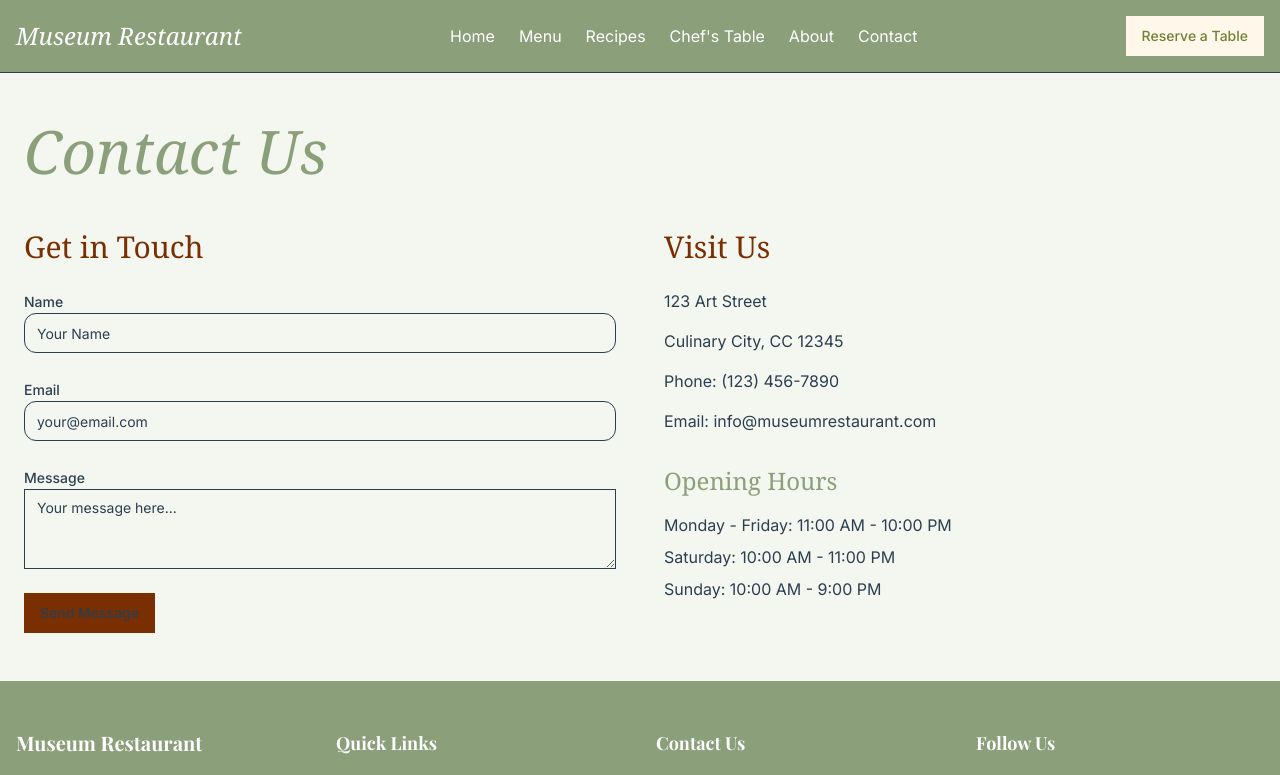
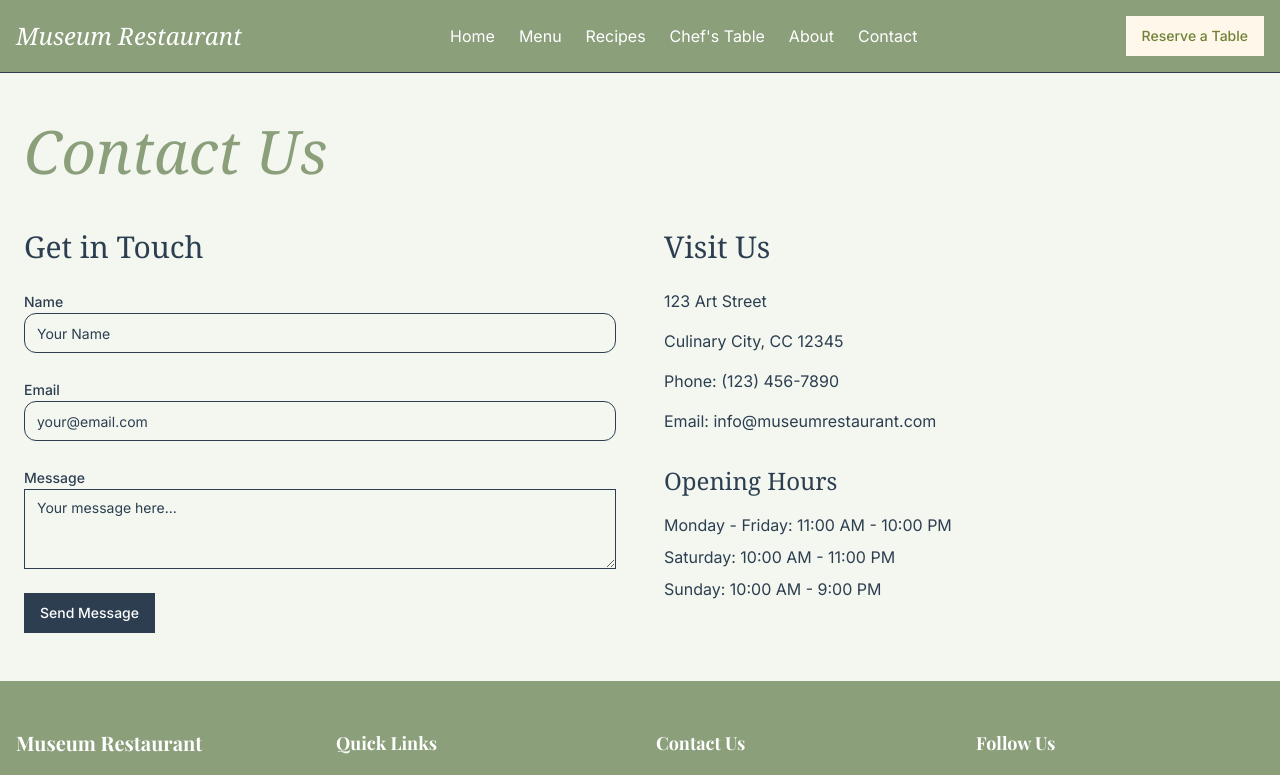
Before and after one commit to firthyo/restaurant-gallary, a Next.js app: page /contact in a window 1280 px wide. Shown: the top 775 px of the page. Built offline with nearby package versions, Linux system fonts and the light colour scheme; a web font is replaced by a local one.

Commit message:
fix color

```diff
--- a/app/about/page.tsx
+++ b/app/about/page.tsx
@@ -172,7 +172,9 @@ export default function AboutPage() {
                       <h3 className="text-2xl font-serif text-primary mb-2">
                         {item.title}
                       </h3>
-                      <p className="text-muted-foreground">{item.description}</p>
+                      <p className="text-muted-foreground">
+                        {item.description}
+                      </p>
                     </div>
                     <div className="relative flex items-center justify-center w-16 h-16 rounded-full bg-primary text-white font-serif text-xl z-10">
                       {item.year}
@@ -186,7 +188,7 @@ export default function AboutPage() {
         </section>
 
         {/* CTA Section */}
-        <section className="py-20 bg-primary text-white">
+        {/* <section className="py-20 bg-primary text-white">
           <div className="container mx-auto px-4 text-center">
             <h2 className="text-4xl font-serif italic mb-6">Join Us</h2>
             <p className="text-xl mb-8 max-w-2xl mx-auto">
@@ -197,21 +199,22 @@ export default function AboutPage() {
               <Button
                 asChild
                 size="lg"
-                variant="outline"
-                className="border-white text-white hover:bg-white hover:text-primary"
+                variant="calendarOutline"
+                // className="border-white text-white hover:bg-white hover:text-primary"
               >
                 <Link href="/menu">View Menu</Link>
               </Button>
               <Button
                 asChild
                 size="lg"
+
                 className="bg-white text-primary hover:bg-white/90"
               >
                 <Link href="/booking">Make Reservation</Link>
               </Button>
             </div>
           </div>
-        </section>
+        </section> */}
       </main>
 
       <Footer />
--- a/app/booking/page.tsx
+++ b/app/booking/page.tsx
@@ -293,7 +293,7 @@ export default function Booking() {
 
         <div className="mt-8 flex justify-between">
           {step > 1 && (
-            <Button onClick={() => setStep(step - 1)} variant="outline">
+            <Button onClick={() => setStep(step - 1)} variant="calendarOutline">
               Back
             </Button>
           )}
--- a/app/chefs-table/page.tsx
+++ b/app/chefs-table/page.tsx
@@ -411,9 +411,8 @@ export default function ChefsTable() {
                   <h2 className="text-2xl font-bold text-[var(--primary)] mb-4">
                     Your Ticket
                   </h2>
-                  <p className="text-center text-xl text-[var(--accent)] mb-6">
-                    Your booking is confirmed! Thank you for choosing the Chef's
-                    Table Experience.
+                  <p className="text-center text-xl text-[var(--foreground)] mb-6">
+                    Thank you for choosing the Chef's Table Experience.
                   </p>
                   <BookingTicket
                     bookingData={bookingData as Required<BookingData>}
@@ -432,7 +431,7 @@ export default function ChefsTable() {
                     {step > 0 && (
                       <Button
                         onClick={() => setStep(step - 1)}
-                        variant="outline"
+                        variant="calendarOutline"
                       >
                         Back
                       </Button>
--- a/app/contact/page.tsx
+++ b/app/contact/page.tsx
@@ -16,7 +16,7 @@ export default function Contact() {
 
         <div className="grid grid-cols-1 md:grid-cols-2 gap-12">
           <div>
-            <h2 className="font-serif text-3xl text-accent mb-6">Get in Touch</h2>
+            <h2 className="font-serif text-3xl text-foreground mb-6">Get in Touch</h2>
             <form className="space-y-6">
               <div>
                 <Label htmlFor="name">Name</Label>
@@ -30,13 +30,13 @@ export default function Contact() {
                 <Label htmlFor="message">Message</Label>
                 <Textarea id="message" placeholder="Your message here..." />
               </div>
-              <Button type="submit" className="bg-accent text-accent-foreground hover:bg-accent/90">
+              <Button type="submit">
                 Send Message
               </Button>
             </form>
           </div>
           <div>
-            <h2 className="font-serif text-3xl text-accent mb-6">Visit Us</h2>
+            <h2 className="font-serif text-3xl text-foreground mb-6">Visit Us</h2>
             <div className="space-y-4 text-foreground">
               <p>123 Art Street</p>
               <p>Culinary City, CC 12345</p>
@@ -44,7 +44,7 @@ export default function Contact() {
               <p>Email: info@museumrestaurant.com</p>
             </div>
             <div className="mt-8">
-              <h3 className="font-serif text-2xl text-primary mb-4">Opening Hours</h3>
+              <h3 className="font-serif text-2xl text-foreground mb-4">Opening Hours</h3>
               <ul className="space-y-2 text-foreground">
                 <li>Monday - Friday: 11:00 AM - 10:00 PM</li>
                 <li>Saturday: 10:00 AM - 11:00 PM</li>
--- a/app/globals.css
+++ b/app/globals.css
@@ -200,7 +200,7 @@ h6 {
 }
 
 .border-primary {
-  border-color: var(--rust-orange);
+  border-color: var(--primary);
 }
 
 /* Navigation Styles */
--- a/components/BookingTicket.tsx
+++ b/components/BookingTicket.tsx
@@ -1,8 +1,8 @@
-import React from 'react';
-import Image from 'next/image';
+import React from "react";
+import Image from "next/image";
 import { Button } from "@/components/ui/button";
-import { format } from 'date-fns';
-import { QrCode } from 'lucide-react';
+import { format } from "date-fns";
+import { QrCode } from "lucide-react";
 
 interface BookingTicketProps {
   bookingData: {
@@ -15,13 +15,17 @@ interface BookingTicketProps {
   onShare: () => void;
 }
 
-const BookingTicket: React.FC<BookingTicketProps> = ({ bookingData, onDownload, onShare }) => {
+const BookingTicket: React.FC<BookingTicketProps> = ({
+  bookingData,
+  onDownload,
+  onShare,
+}) => {
   return (
     <div className="max-w-md mx-auto overflow-hidden transition-all duration-300 ease-in-out transform hover:scale-105">
       <div className="bg-[#DBE4D6] p-6 rounded-[32px]">
         <div className="relative h-64 w-full mb-6">
           <Image
-            src="/monet-water-lilies.jpg"
+            src="https://images.unsplash.com/photo-1471253794676-0f039a6aae9d?q=80&w=2070&auto=format&fit=crop"
             alt="Monet's Water Lilies"
             className="rounded-2xl object-cover"
             fill
@@ -36,7 +40,9 @@ const BookingTicket: React.FC<BookingTicketProps> = ({ bookingData, onDownload,
         <div className="space-y-6">
           <div className="text-center space-y-1">
             <h2 className="text-4xl font-serif tracking-wide">CHEF'S TABLE</h2>
-            <p className="text-sm uppercase tracking-wider">Museum Restaurant Experience</p>
+            <p className="text-sm uppercase tracking-wider">
+              Museum Restaurant Experience
+            </p>
           </div>
 
           <div className="space-y-4 text-sm">
@@ -46,11 +52,15 @@ const BookingTicket: React.FC<BookingTicketProps> = ({ bookingData, onDownload,
             </div>
             <div className="flex justify-between items-center border-b border-black/10 pb-2">
               <span className="uppercase tracking-wider">Date</span>
-              <span className="font-serif text-lg">{format(bookingData.date, 'MMMM d, yyyy')}</span>
+              <span className="font-serif text-lg">
+                {format(bookingData.date, "MMMM d, yyyy")}
+              </span>
             </div>
             <div className="flex justify-between items-center border-b border-black/10 pb-2">
               <span className="uppercase tracking-wider">Time</span>
-              <span className="font-serif text-lg">{format(bookingData.date, 'h:mm a')}</span>
+              <span className="font-serif text-lg">
+                {format(bookingData.date, "h:mm a")}
+              </span>
             </div>
             <div className="flex justify-between items-center border-b border-black/10 pb-2">
               <span className="uppercase tracking-wider">Guests</span>
@@ -63,8 +73,12 @@ const BookingTicket: React.FC<BookingTicketProps> = ({ bookingData, onDownload,
               <QrCode className="w-24 h-24 text-black/80" />
             </div>
             <div className="text-center space-y-1">
-              <p className="text-xs uppercase tracking-wider text-black/60">Confirmation Code</p>
-              <p className="font-mono text-lg">{bookingData.confirmationCode}</p>
+              <p className="text-xs uppercase tracking-wider text-black/60">
+                Confirmation Code
+              </p>
+              <p className="font-mono text-lg">
+                {bookingData.confirmationCode}
+              </p>
             </div>
           </div>
 
--- a/components/Header.tsx
+++ b/components/Header.tsx
@@ -28,7 +28,7 @@ const Header = () => {
                           .replace("'", "")
                           .replace(" ", "-")}`
                   }
-                  className="text-white hover:text-secondary transition-colors"
+                  className="text-white hover:text-white transition-colors"
                 >
                   {item}
                 </Link>
```
Also changed, not shown: components/ui/calendar-view.tsx (+46 -28 lines).
